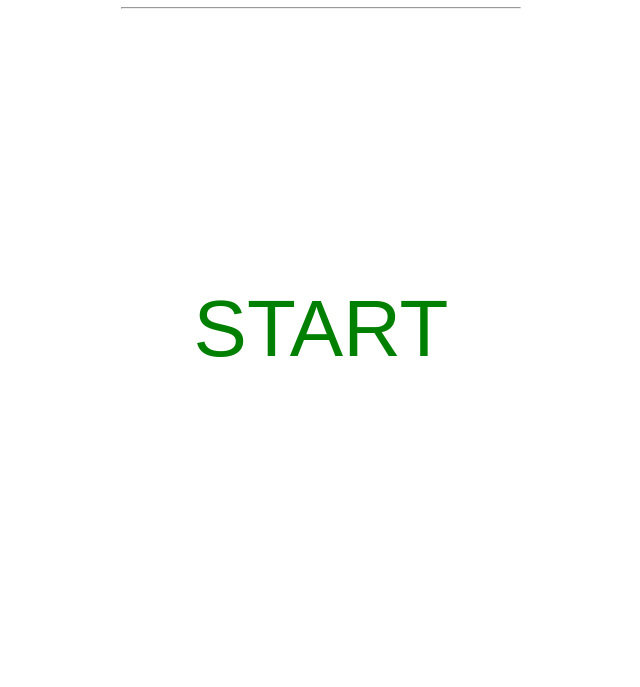
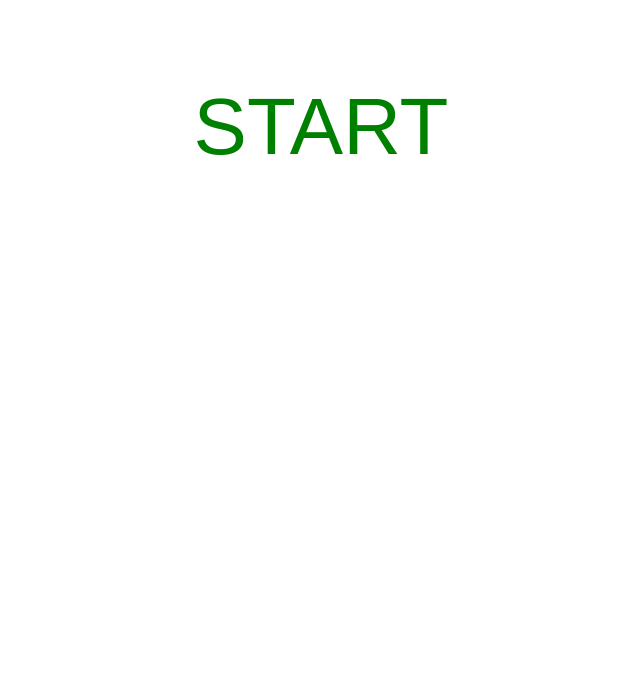
Before and after one commit to johnmilley/multiplication_test, a plain HTML site: page index.html in a window 1280 px wide. Shown: the part 113-800 px from the top of the page, without its empty margins (319-959 px from the left). Drawn offline with Linux system fonts and the light colour scheme.

Commit message:
minor chages to START btn height

```diff
--- a/index.html
+++ b/index.html
@@ -10,7 +10,6 @@
     <header>
         <h1>Multiplication <br>Practice</h1>
     </header>
-    <hr>
 
     <!-- EQUATION -->
     <section id="equation-area" class="hidden">
--- a/styles.css
+++ b/styles.css
@@ -65,7 +65,7 @@ button {
   align-items: center;
   display: flex;
   justify-content: center;
-  height: 80vh;
+  height: 30vh;
 }
 
 #play {
```
